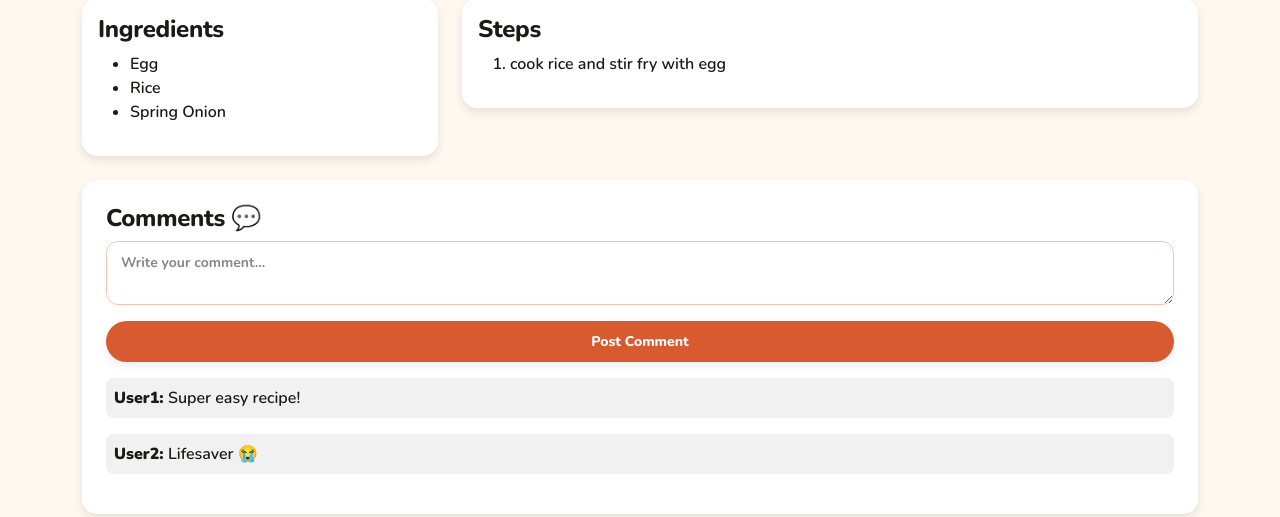
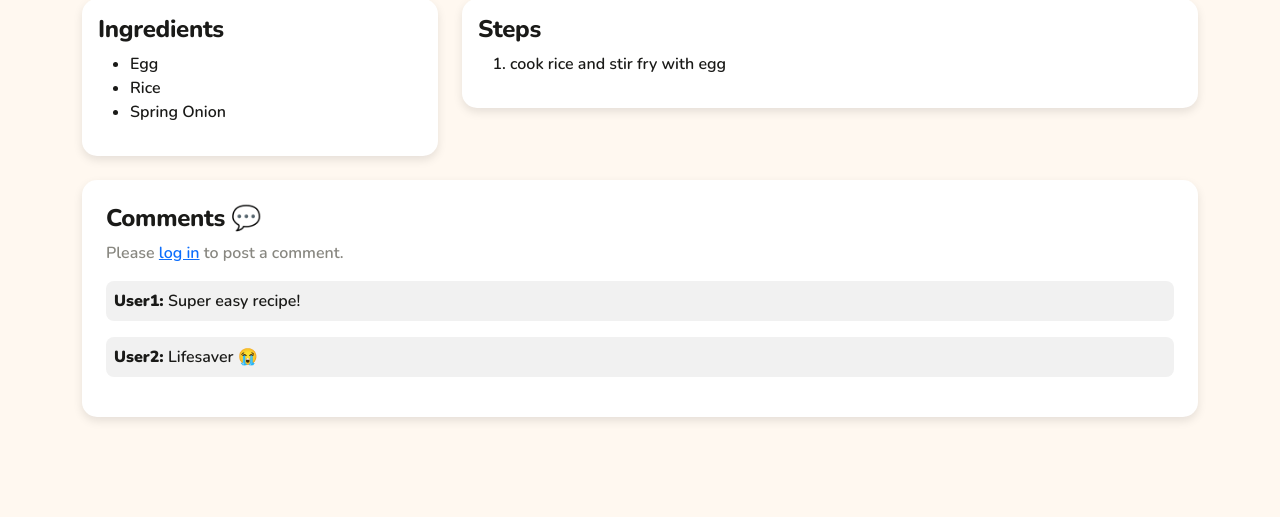
Before and after one commit to xAmyyang/cits5505, a Flask app: page /recipe in a window 1280 px wide. Shown: the part 283-800 px from the top of the page. Run offline with Flask 3, Linux system fonts and the light colour scheme; data comes from the database, SQL or seed files in the repository; tables that the repository leaves empty hold one stand-in row (values such as "Sample post").

Commit message:
Connect recipe detail comment form to backend

```diff
--- a/templates/recipe-detail.html
+++ b/templates/recipe-detail.html
@@ -106,11 +106,27 @@
   </div>
 
   <!-- Comments -->
-  <div class="card p-4">
+  <div class="card p-4 mb-5">
     <h4>Comments 💬</h4>
 
-    <textarea class="form-control mb-3" placeholder="Write your comment..."></textarea>
-    <button class="btn btn-primary mb-3">Post Comment</button>
+    {% if is_logged_in %}
+      <form method="post" action="{{ url_for('add_comment', recipe_id=recipe.id) }}">
+        <textarea
+          name="comment"
+          class="form-control mb-3"
+          rows="3"
+          placeholder="Write your comment..."
+          required></textarea>
+
+        <button type="submit" class="btn btn-primary mb-3">
+          Post Comment
+        </button>
+      </form>
+    {% else %}
+      <p class="text-muted">
+        Please <a href="{{ url_for('login') }}">log in</a> to post a comment.
+      </p>
+    {% endif %}
 
     <div class="comment-box">
       <p><strong>User1:</strong> Super easy recipe!</p>
```
